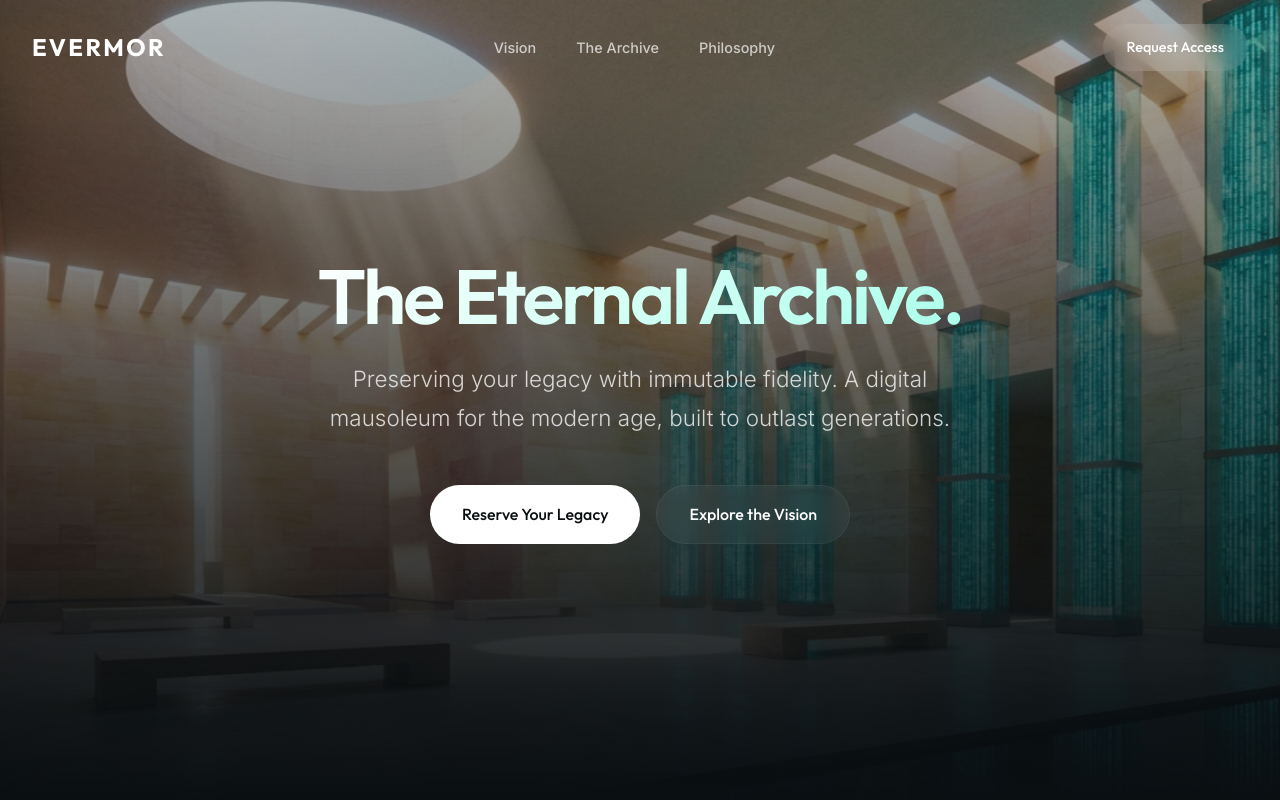
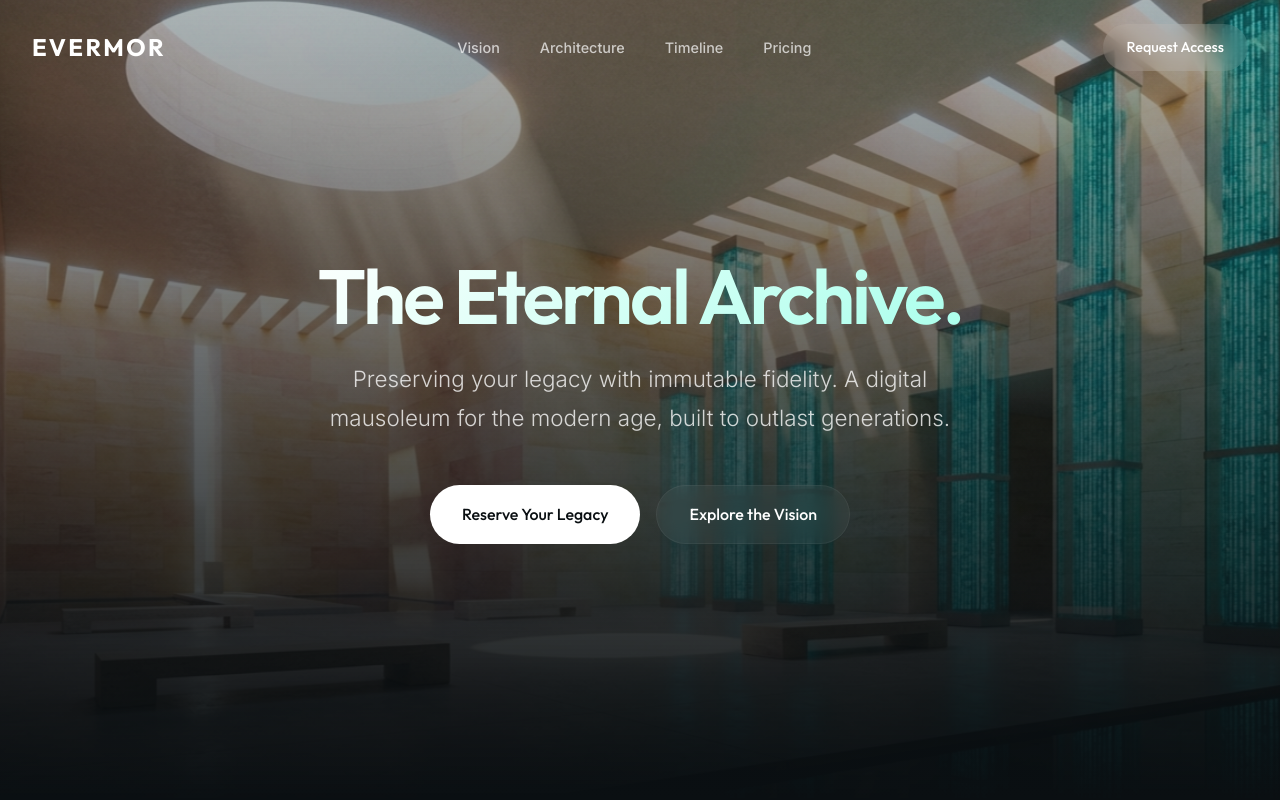
Before and after one commit to bluejaxllc/Evermor, a website: page index.html in a window 1280 px wide. Shown: the top 800 px of the page. Drawn offline with Linux system fonts and the light colour scheme.

Commit message:
Fix broken nav links: point to real section IDs, add Timeline and Pricing links

```diff
--- a/index.html
+++ b/index.html
@@ -29,8 +29,9 @@
             <a href="#" class="logo">EVERMOR</a>
             <div class="nav-links">
                 <a href="#vision">Vision</a>
-                <a href="#archive">The Archive</a>
-                <a href="#philosophy">Philosophy</a>
+                <a href="#architecture">Architecture</a>
+                <a href="#lineage">Timeline</a>
+                <a href="#tiers">Pricing</a>
             </div>
             <a href="#waitlist" class="btn-primary-nav">Request Access</a>
 
@@ -45,8 +46,9 @@
     <!-- Mobile Nav -->
     <div class="mobile-nav">
         <a href="#vision" class="mobile-link">Vision</a>
-        <a href="#archive" class="mobile-link">The Archive</a>
-        <a href="#philosophy" class="mobile-link">Philosophy</a>
+        <a href="#architecture" class="mobile-link">Architecture</a>
+        <a href="#lineage" class="mobile-link">Timeline</a>
+        <a href="#tiers" class="mobile-link">Pricing</a>
         <a href="#waitlist" class="btn-primary mobile-link mt-auto">Request Access</a>
     </div>
 
```
